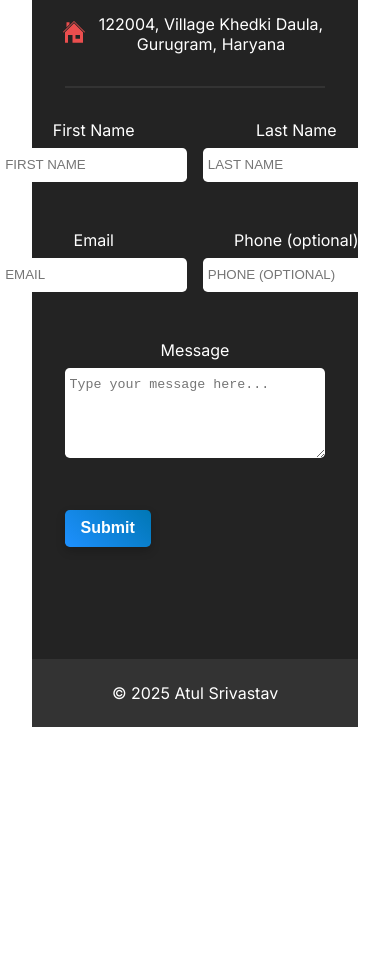
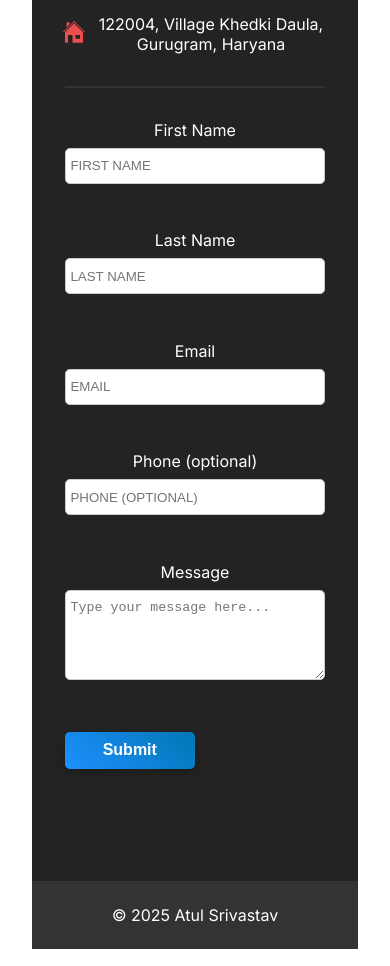
Before and after one commit to Atul78/Portfolio, a React (Vite) app in the folder portfolio/: page / in a window 390 px wide. Shown: the part 4840-5806 px from the top of the page. Before the commit the page ends 5599 px from the top, so only its background shows below. Built offline with nearby package versions, Linux system fonts and the light colour scheme.

Commit message:
bux fixed

```diff
--- a/portfolio/src/components/Contact/Contact.css
+++ b/portfolio/src/components/Contact/Contact.css
@@ -63,10 +63,13 @@
 }
 
 .common-input {
-  margin-top: 0.5rem;
+  flex: 1;
+  min-width: 250px;
+  width: 100%;
+  margin: 0.5rem 0;
   padding: 0.6rem 0.3rem;
   border-radius: 0.3rem;
-  border: none;
+  border: 1px solid #ccc;
 }
 
 .message-input {
@@ -89,6 +92,8 @@
   box-shadow: 0 4px 10px rgba(0, 0, 0, 0.2);
   position: relative;
   overflow: hidden;
+  width: 100%;
+  max-width: 250px;
 }
 
 .submit-button:hover {
@@ -124,7 +129,7 @@
 
 .error-msg {
   color: red;
-  margin: 0.5rem 0;
+  margin: 0.2rem 0;
   min-height: 1rem;
   font-size: 0.875rem;
   visibility: hidden;
@@ -139,7 +144,6 @@
   visibility: visible;
 }
 
-
 @media screen and (max-width: 768px) {
   .contact-parent {
     flex-direction: column;
@@ -153,8 +157,20 @@
     padding: 2rem 0;
     border-top: 2px solid var(--primary-color);
   }
+
   .contact-name {
-    flex-direction: row;
+    flex-direction: column;
+  }
+
+  .common-input {
     width: 100%;
   }
+
+  .message-input {
+    width: 100%;
+  }
+
+  .submit-button {
+    width: 50%;
+  }
 }
--- a/portfolio/src/components/Contact/Contact.tsx
+++ b/portfolio/src/components/Contact/Contact.tsx
@@ -59,7 +59,7 @@ const ContactForm = ({ formik }: any) => {
 
 const InputField = ({ id, label, name, type = "text", formik }: any) => {
   return (
-    <div className="input-container">
+    <div>
       <label htmlFor={id} className="common-p">
         {label}
       </label>
@@ -73,7 +73,7 @@ const InputField = ({ id, label, name, type = "text", formik }: any) => {
         placeholder={label.toUpperCase()}
         className="common-input"
       />
-        <p className="error-msg">{formik.errors[name]}</p>
+      <p className="error-msg">{formik.errors[name]}</p>
     </div>
   );
 };
--- a/portfolio/src/components/Header/Header.css
+++ b/portfolio/src/components/Header/Header.css
@@ -125,4 +125,8 @@ a {
     border: none;
     cursor: pointer;
   }
+  .responsive-header-title ul li svg {
+    width: 28px !important;
+    height: 28px !important;
+  }
 }
```
